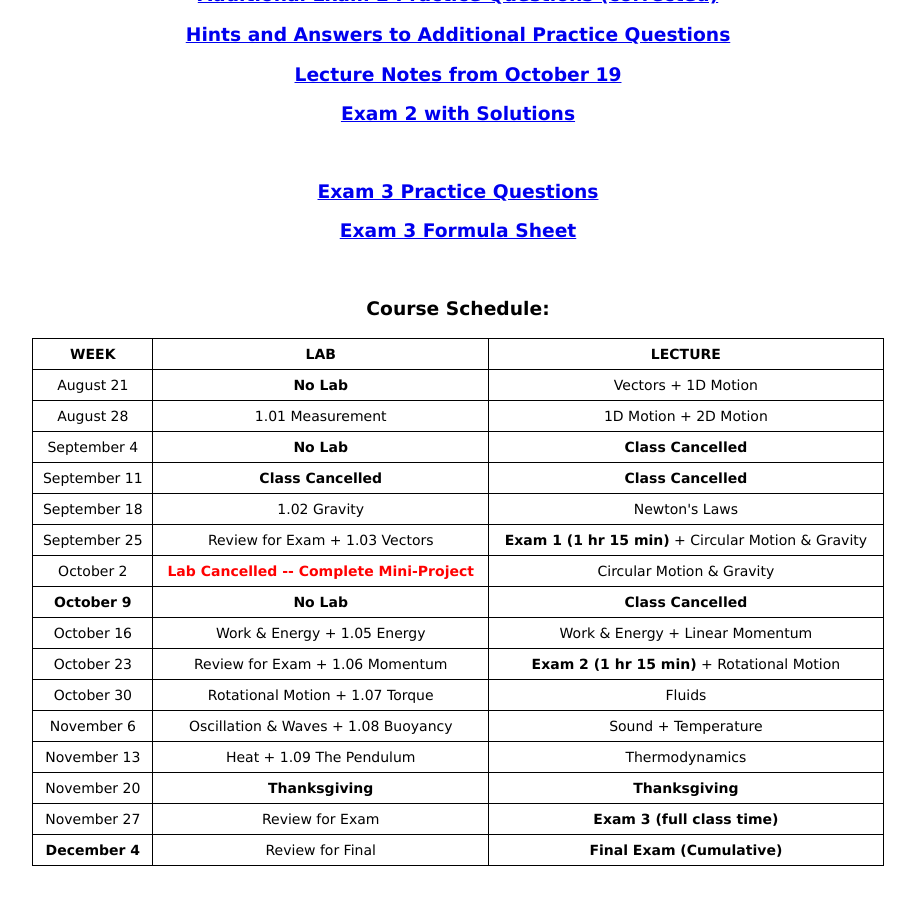
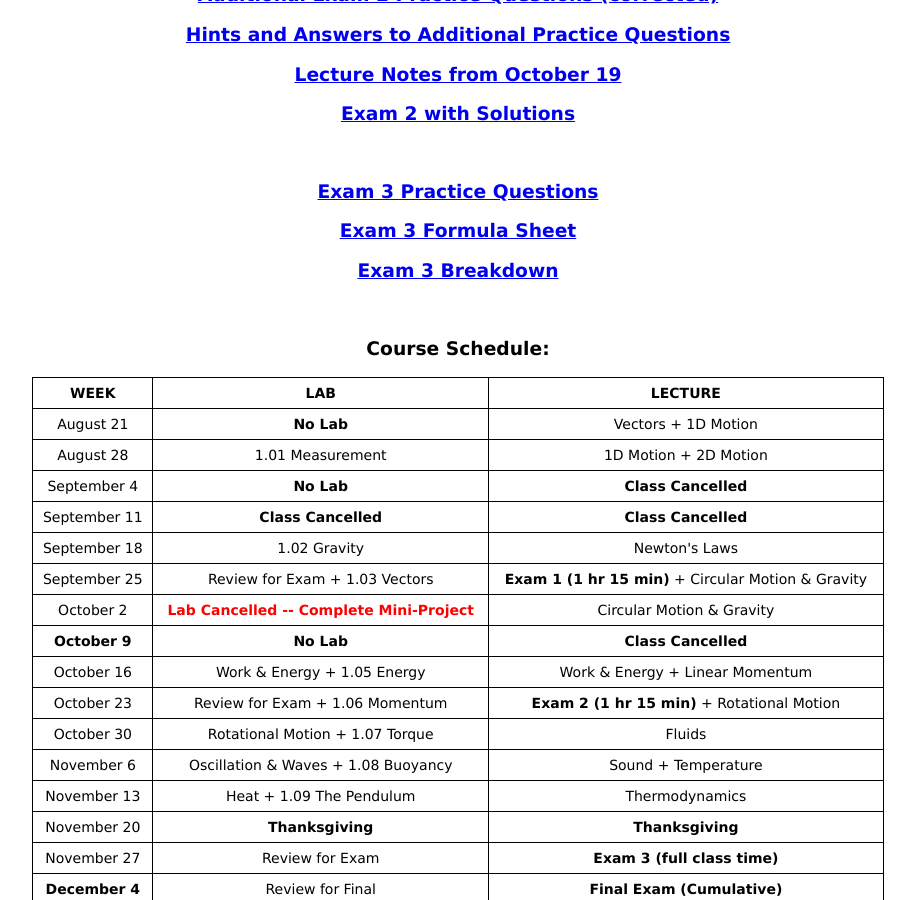
Before and after one commit to dhlaurence/dhlaurence.github.io, a Jekyll site: the page built from teaching/phys2350fall17.html, in a window 1280 px wide and 900 px high, scrolled down 733 px. Shown: the whole window, without its empty margins (182-1097 px from the left). Built offline with Jekyll 4.4.1, drawn with Linux system fonts in a browser that asks for light colours.

Commit message:
Update phys2350fall17.html

```diff
--- a/teaching/phys2350fall17.html
+++ b/teaching/phys2350fall17.html
@@ -74,6 +74,10 @@
 
   <h3>
     <center><a target="_blank" href="http://www.blazartheory.com/files/PHYS2350_Fall_2017_Exam_3_Formula_Sheet.pdf">Exam 3 Formula Sheet</a></center>
+  </h3>
+
+  <h3>
+    <center><a target="_blank" href="http://www.blazartheory.com/files/PHYS2350_Fall_2017_Exam_3_Breakdown.pdf">Exam 3 Breakdown</a></center>
   </h3>
 
   <br>
```
